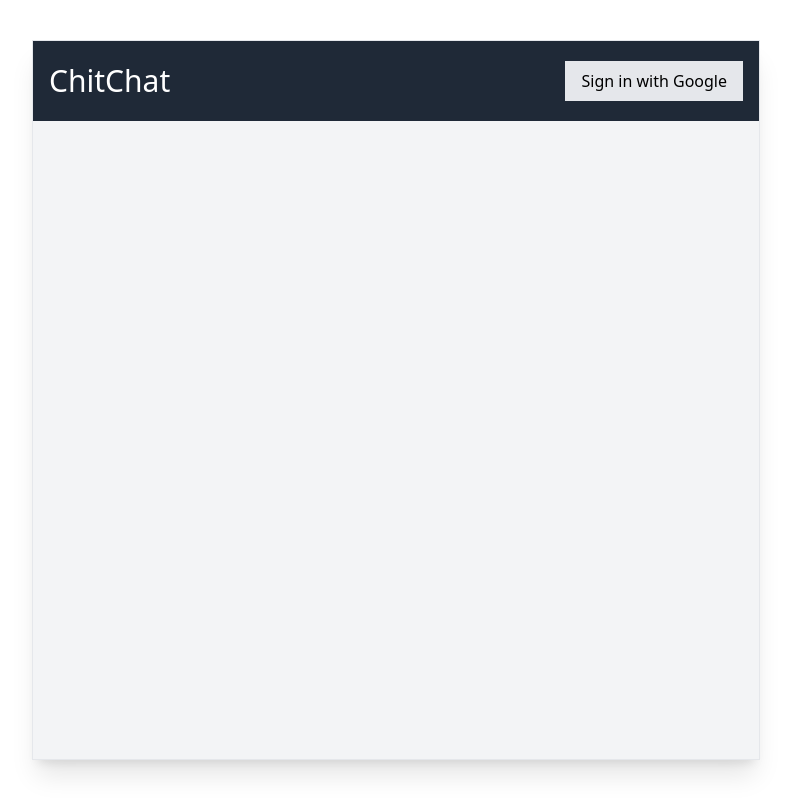
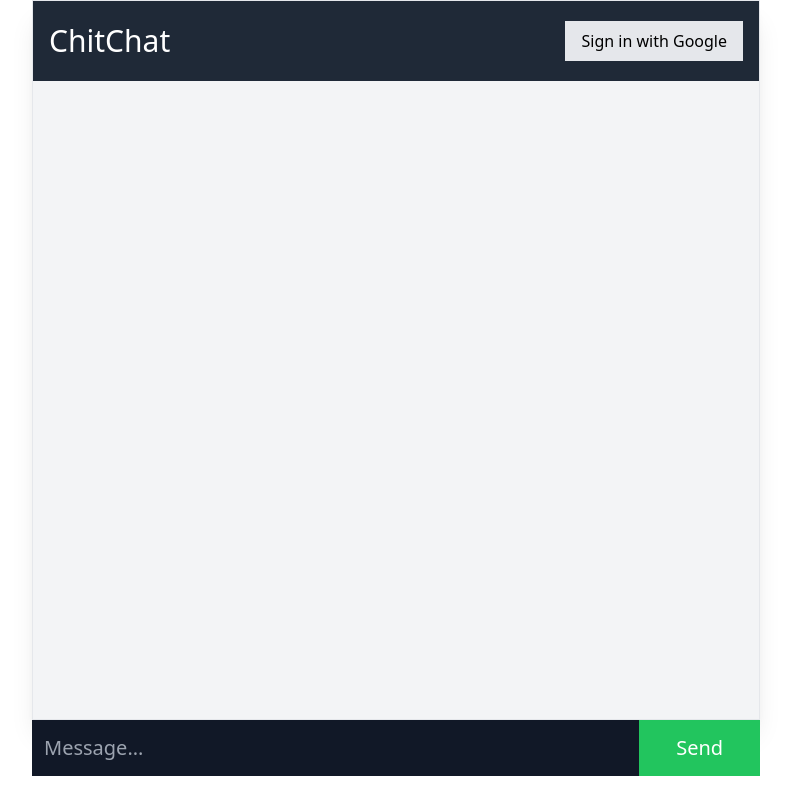
Before and after one commit to Shreyansh-Agrawal/SociaBay, a React (Create React App) app: page / in a window 1280 px wide. Shown: the whole page, without its empty margins (244-1035 px from the left). Built offline with nearby package versions, Linux system fonts and the light colour scheme; no server answers.

Commit message:
ui fixes

```diff
--- a/src/App.js
+++ b/src/App.js
@@ -1,26 +1,30 @@
-import React from "react";
-import Navbar from './components/Navbar'
+import React, { useRef } from "react";
+import Navbar from "./components/Navbar";
 
-import {auth} from './firebase'
-import {useAuthState} from 'react-firebase-hooks/auth'
+import { auth } from "./firebase";
+import { useAuthState } from "react-firebase-hooks/auth";
 import Chat from "./components/Chat";
+import SendMessage from "./components/SendMessage";
 
 const style = {
   appContainer: `max-w-[728px] mx-auto text-center`,
-  sectionContainer: `flex flex-col h-[90vh] bg-gray-100 mt-10 shadow-xl border realtive`,
+  sectionContainer: `flex flex-col min-h-[90vh] bg-gray-100 shadow-xl border realtive`,
 };
 
 function App() {
-  const [user] = useAuthState(auth)
+  const [user] = useAuthState(auth);
   // console.log(user);
+  const scroll = useRef();
   return (
     <div className={style.appContainer}>
       <section className={style.sectionContainer}>
         {/* Navbar */}
         <Navbar />
         {/* Chat component */}
-        {user? <Chat/>:null}
+        {user ? <Chat /> : null}
       </section>
+      <SendMessage scroll={scroll} />
+      <span ref={scroll}></span>
     </div>
   );
 }
--- a/src/components/Chat.js
+++ b/src/components/Chat.js
@@ -34,8 +34,8 @@ const Chat = () => {
 
       </main>
       {/* Send message component */}
-      <SendMessage scroll={scroll}/>
-      <span ref={scroll}></span>
+      {/* <SendMessage scroll={scroll}/> */}
+      {/* <span ref={scroll}></span> */}
     </>
   );
 };
```
